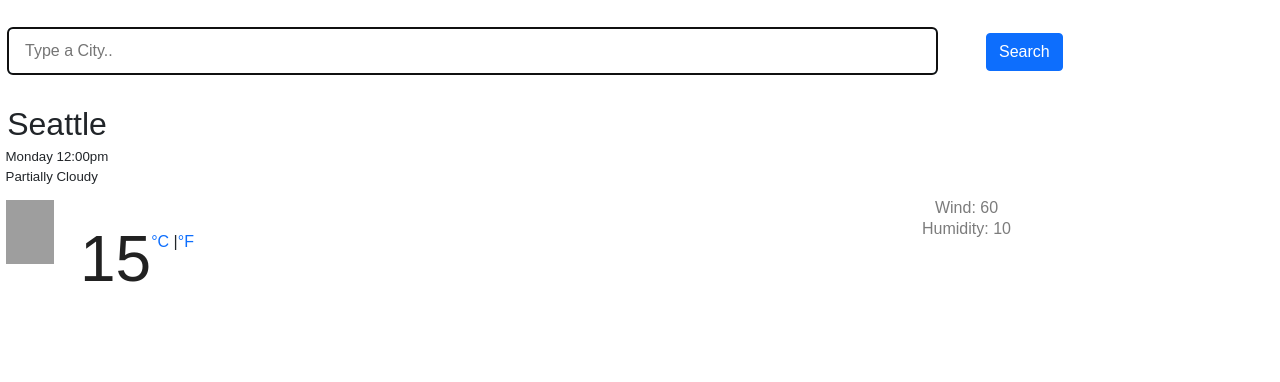
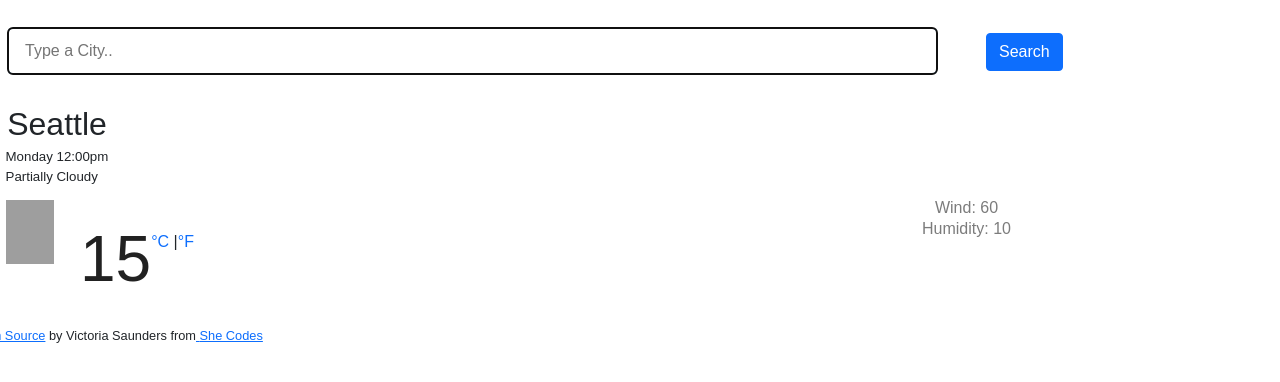
Before and after one commit to BestLifeEver/codesandbox-export, a React app: page / in a window 1280 px wide. Shown: the top 382 px of the page. Built offline with nearby package versions, Linux system fonts and the light colour scheme; grey boxes are pictures that could not be loaded.

Commit message:
added link to weather container

```diff
--- a/src/Weather.css
+++ b/src/Weather.css
@@ -27,6 +27,8 @@ h4 {
   margin-left: 0;
   padding-left: -2em;
 }
+h5 {font-size: 80%;
+margin-top: 40px;}
 ul {
   padding-left: -1em;
   margin: 0 0 10px;
--- a/src/Weather.js
+++ b/src/Weather.js
@@ -73,6 +73,19 @@ export default function Weather() {
                     °F
                   </a>
                 </span>
+                <h5>
+                  <a
+                    className="textDecoration"
+                    href="https://gt2gzj-3000.preview.csb.app/"
+                  >
+                    Open Source
+                  </a>{" "}
+                  by Victoria Saunders from
+                  <a className="textDecoration" href="/">
+                    {" "}
+                    She Codes
+                  </a>
+                 </h5>
               </div>
             </div>
           </div>
```
